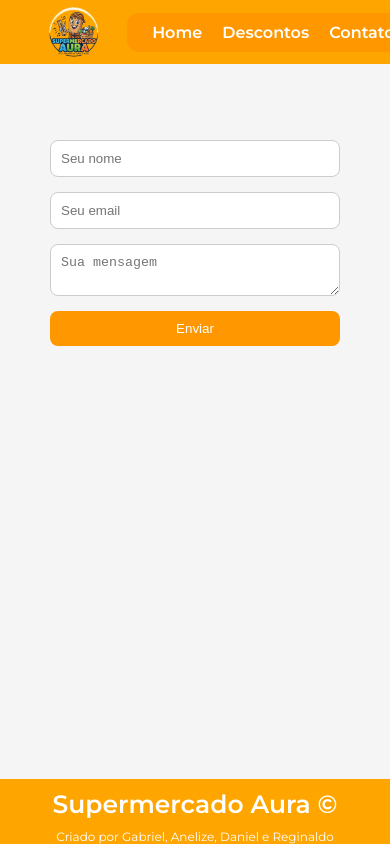
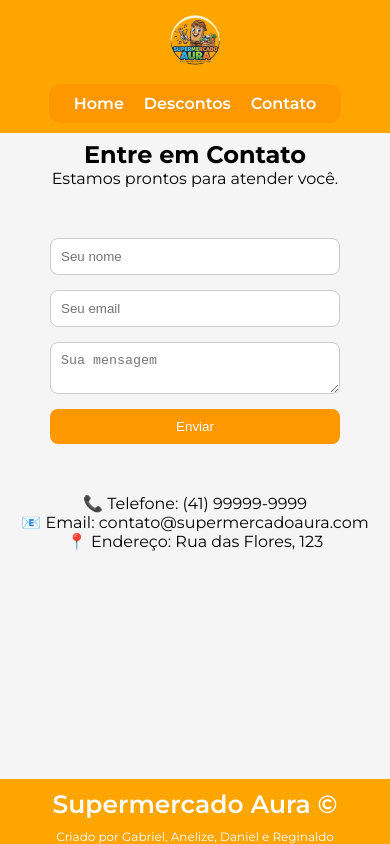
Before and after one commit to Gabrielhfior/Escola, a plain HTML site: page contato.html in a window 390 px wide. Drawn offline with Linux system fonts and the light colour scheme.

Commit message:
terminei o trabalho alterando coisas como responsividade e ajustes basicos

```diff
--- a/contato.html
+++ b/contato.html
@@ -14,7 +14,9 @@
 <body>
 
     <header>
-        <img href="index.html" src="assets/logo-removebg-preview.png" alt="Logo">
+        <a href="index.html">
+            <img src="assets/logo-removebg-preview.png" alt="Logo">
+        </a>
 
         <nav>
             <a href="index.html">Home</a>
@@ -23,6 +25,11 @@
         </nav>
 
     </header>
+
+    <section id="titulo-contato">
+        <h1>Entre em Contato</h1>
+        <p>Estamos prontos para atender você.</p>
+    </section>
 
     <section id="contato">
         <form>
@@ -34,6 +41,11 @@
         </form>
     </section>
 
+    <section id="informacoes">
+        <p>📞 Telefone: (41) 99999-9999</p>
+        <p>📧 Email: contato@supermercadoaura.com</p>
+        <p>📍 Endereço: Rua das Flores, 123</p>
+    </section>
     <footer>
         <h3>Supermercado Aura ©</h3>
         <p>Criado por Gabriel, Anelize, Daniel e Reginaldo</p>
--- a/style.css
+++ b/style.css
@@ -41,10 +41,16 @@ nav a {
 nav a:hover{
     opacity: 0.8;
 }
+
+#boas-vindas {
+    text-align: center;
+}
+
 header img {
     height: 60px;
     width: auto;
 }
+
 
 #encarte {
     text-align: center;
@@ -199,3 +205,41 @@ button:hover {
 .produto p {
     margin: 5px 0;
 }
+
+#titulo-descontos {
+    text-align: center;
+}
+
+#titulo-contato {
+    text-align: center;
+}
+
+#informacoes {
+    text-align: center;
+}
+@media (max-width: 768px) {
+
+    header {
+        flex-direction: column;
+        gap: 10px;
+        padding: 10px;
+    }
+
+    nav {
+        flex-wrap: wrap;
+        justify-content: center;
+    }
+
+    body {
+        padding-top: 140px;
+    }
+
+    #encarte img {
+        max-width: 95%;
+    }
+
+    .produto {
+        width: 90%;
+        max-width: 300px;
+    }
+}
```
Also changed, not shown: descontos.html (+11 -4 lines), index.html (+7 -1 lines).
